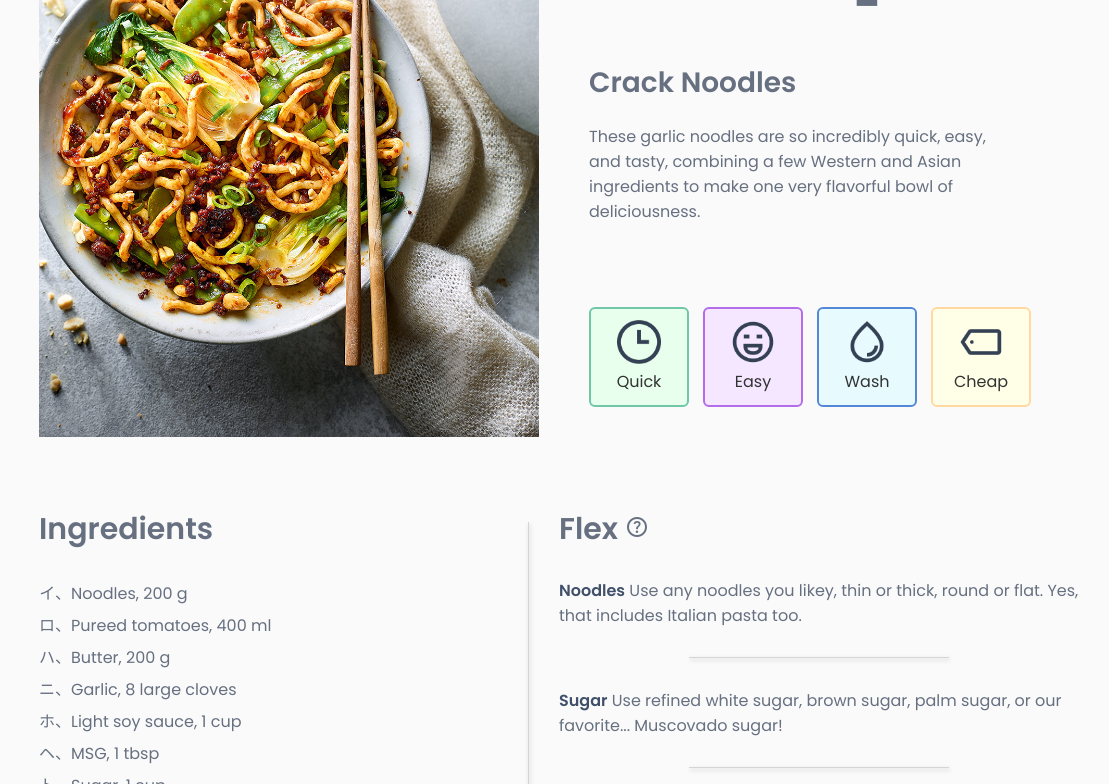
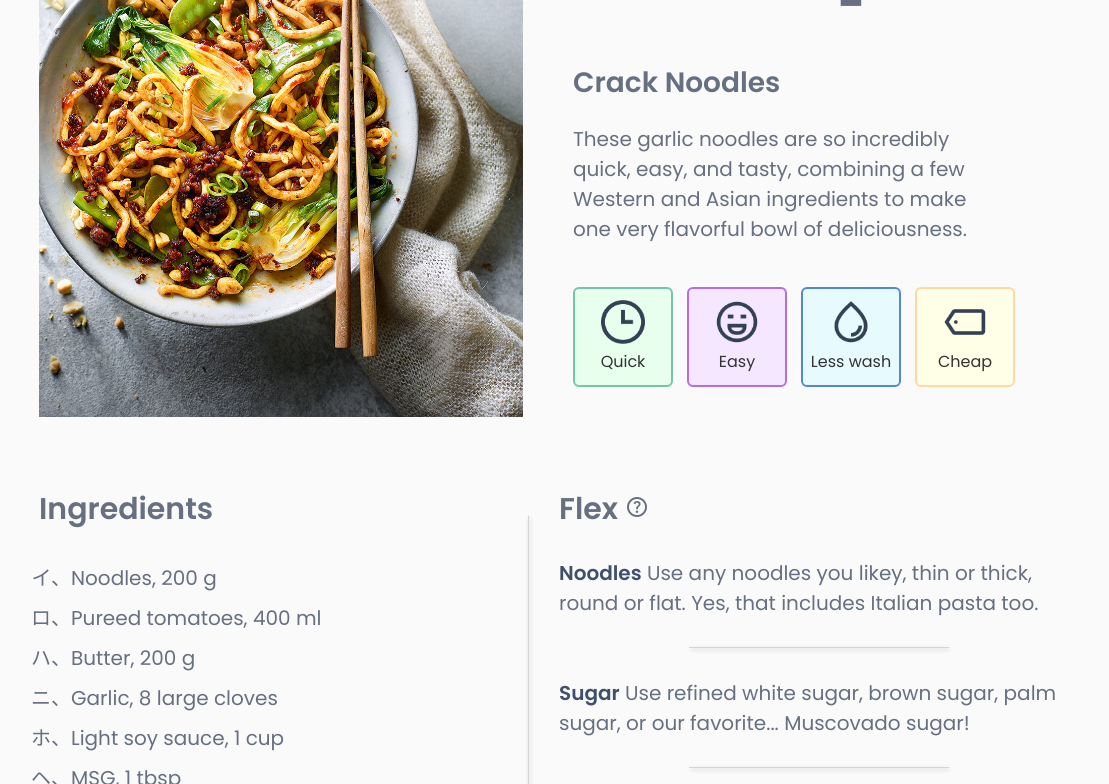
Before and after one commit to FredrikRidderfalk/let-me-feed-you, an Angular app: page /recipe in a window 1536 px wide. Shown: the part 300-1084 px from the top of the page, without its empty margins (209-1318 px from the left). Built offline with nearby package versions, Linux system fonts and the light colour scheme.

Commit message:
add styling for desktop screen size

```diff
--- a/src/app/components/recipe/recipe.component.html
+++ b/src/app/components/recipe/recipe.component.html
@@ -8,7 +8,7 @@
         <h1 class="large-title">Recipe</h1>
         <!-- <h2 class="title">{{ CrackNoodles.name.toLowerCase() }}.</h2> -->
         <h2 class="title">{{ CrackNoodles.name }}</h2>
-        <p class="subtitle">{{ CrackNoodles.description }}</p>
+        <p class="description-text">{{ CrackNoodles.description }}</p>
       </div>
       <div class="container__tags">
         <app-quick *ngIf="CrackNoodles.tags.quick"></app-quick>
--- a/src/app/components/recipe/recipe.component.sass
+++ b/src/app/components/recipe/recipe.component.sass
@@ -22,7 +22,7 @@ strong
 .title
     font-size: rem(28)
     margin-top: rem(40)
-.subtitle
+.description-text
     margin-top: rem(20)
 .container__tags
     display: flex
@@ -132,6 +132,7 @@ strong
         margin-top: rem(150)
     .instructions
         margin-top: rem(26)
+        font-size: rem(16)
     // Notes
     .notes__title
         margin-top: rem(50)
@@ -139,5 +140,8 @@ strong
         margin-top: rem(10)
 
 @media screen and (min-width: 1366px)
-    .recipe-img
-        width: 500px
+    // main
+    //     max-width: 1100px
+    //     border: 1px solid magenta
+    .ingredient, .instructions, .notes__text, .flex-item, .description-text
+        font-size: rem(20)
--- a/src/app/components/tags/wash/wash.component.html
+++ b/src/app/components/tags/wash/wash.component.html
@@ -1,4 +1,4 @@
 <div class="tag">
   <img src="/assets/wash.png" alt="Clock icon." class="tag-icon" />
-  <span class="tagline">Wash</span>
+  <span class="tagline">Less wash</span>
 </div>
```
